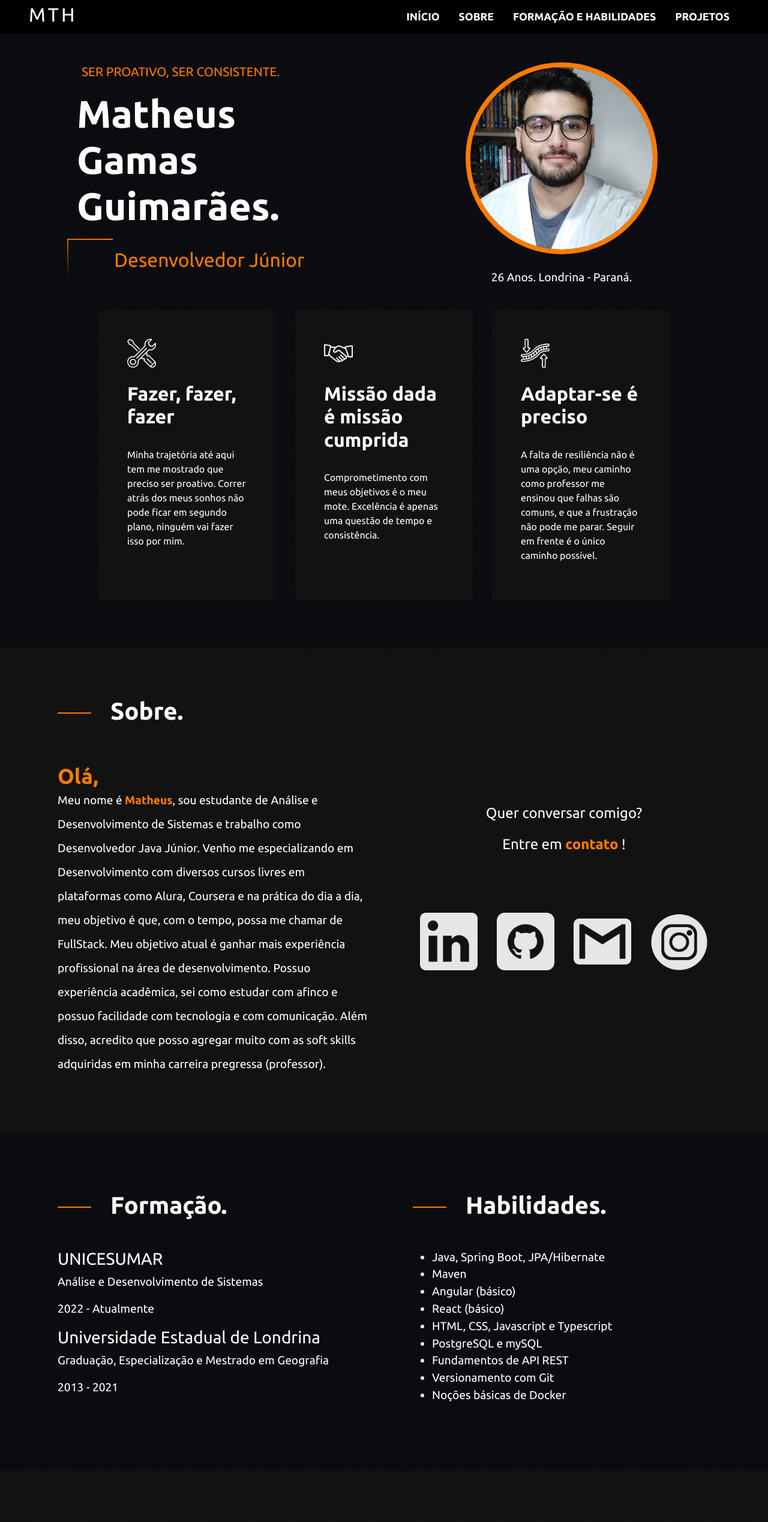
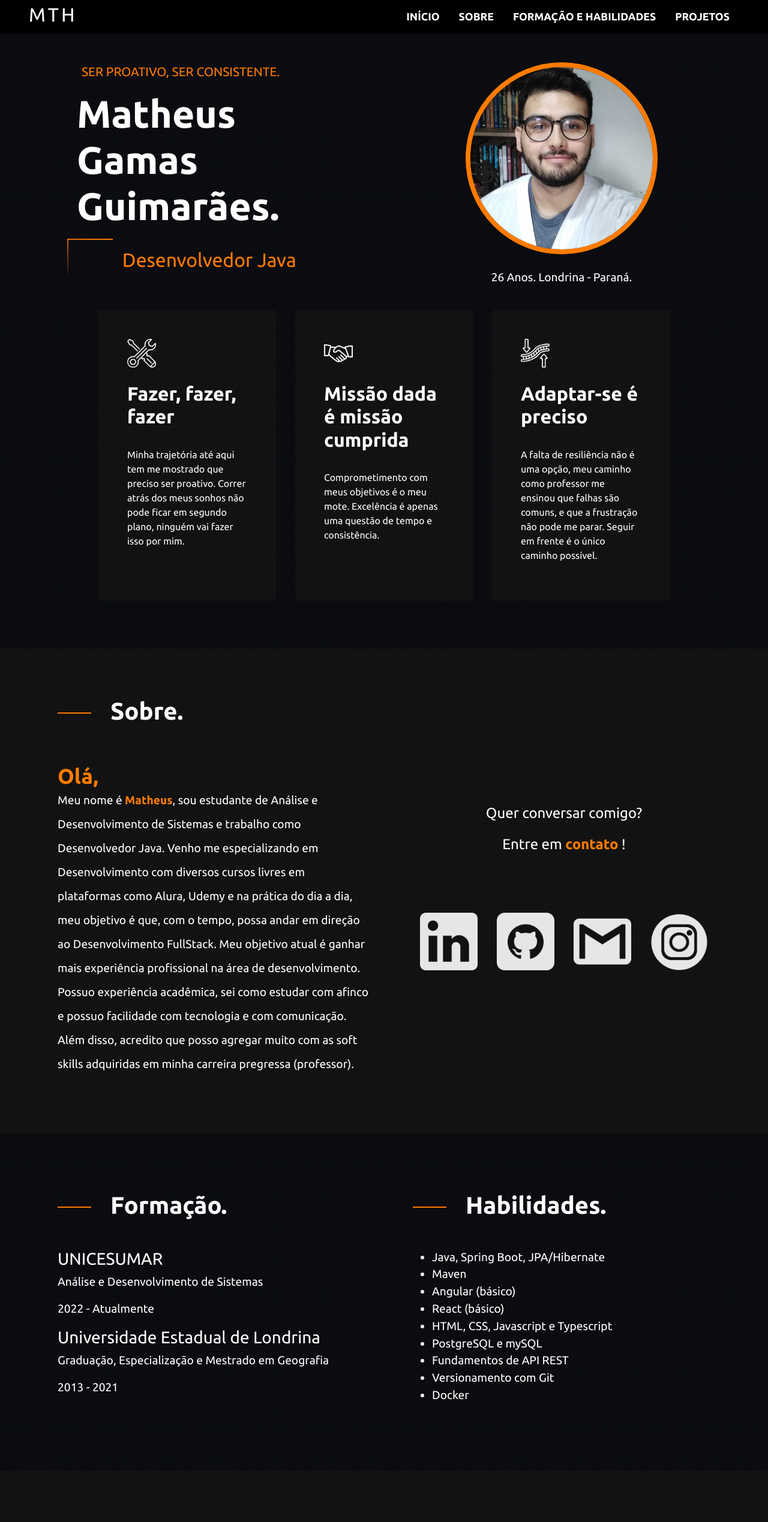
Before and after one commit to MatheusGamasG/portfolio, a React (Create React App) app: page / in a window 1280 px wide. Shown: the top 2538 px of the page at 60% size. Built offline with nearby package versions, Linux system fonts and the light colour scheme.

Commit message:
Atualização de informações

```diff
--- a/src/FormacaoHabilidades/index.js
+++ b/src/FormacaoHabilidades/index.js
@@ -5,7 +5,7 @@ import background from "../resources/img.png"
 
 function FormacaoHabilidades() {
 
-    const habilidades = ["Java, Spring Boot, JPA/Hibernate", "Maven", "Angular (básico)", "React (básico)", "HTML, CSS, Javascript e Typescript", "PostgreSQL e mySQL", "Fundamentos de API REST", "Versionamento com Git", "Noções básicas de Docker"];
+    const habilidades = ["Java, Spring Boot, JPA/Hibernate", "Maven", "Angular (básico)", "React (básico)", "HTML, CSS, Javascript e Typescript", "PostgreSQL e mySQL", "Fundamentos de API REST", "Versionamento com Git", "Docker"];
 
     return (
         <FormacaoHabilidadesContainer id="formacao-habilidades">
--- a/src/Home/index.js
+++ b/src/Home/index.js
@@ -20,7 +20,7 @@ function Home() {
                         <div></div>
                         <div></div>
                         <div></div>
-                        <h3 className="home__subtitulo">Desenvolvedor Júnior</h3>
+                        <h3 className="home__subtitulo">Desenvolvedor Java</h3>
                     </div>
                 </div>
                 <figure className="home__foto-container">
--- a/src/Sobre/index.js
+++ b/src/Sobre/index.js
@@ -13,7 +13,7 @@ function Sobre() {
                 <section className="sobre__apresentacao ">
                     <h2 className="sobre__titulo">Sobre.</h2>
 
-                    <p className="sobre__paragrafo-principal"><span>Olá,</span>Meu nome é <span>Matheus</span>, sou estudante de Análise e Desenvolvimento de Sistemas e trabalho como <span>Desenvolvedor Java Júnior</span>. Venho me especializando em Desenvolvimento com diversos cursos livres em plataformas como Alura, Coursera e na prática do dia a dia, meu objetivo é que, com o tempo, possa me chamar de FullStack. Meu objetivo atual é ganhar mais experiência profissional na área de desenvolvimento. Possuo experiência acadêmica, sei como estudar com afinco e possuo facilidade com tecnologia e com comunicação. Além disso, acredito que posso agregar muito com as soft skills adquiridas em minha carreira pregressa (professor).</p>
+                    <p className="sobre__paragrafo-principal"><span>Olá,</span>Meu nome é <span>Matheus</span>, sou estudante de Análise e Desenvolvimento de Sistemas e trabalho como <span>Desenvolvedor Java</span>. Venho me especializando em Desenvolvimento com diversos cursos livres em plataformas como Alura, Udemy e na prática do dia a dia, meu objetivo é que, com o tempo, possa andar em direção ao Desenvolvimento FullStack. Meu objetivo atual é ganhar mais experiência profissional na área de desenvolvimento. Possuo experiência acadêmica, sei como estudar com afinco e possuo facilidade com tecnologia e com comunicação. Além disso, acredito que posso agregar muito com as soft skills adquiridas em minha carreira pregressa (professor).</p>
                 </section>
                 <section className="sobre__contatos">
                     <p className="sobre__contato-paragrafo">Quer conversar comigo?</p>
```
